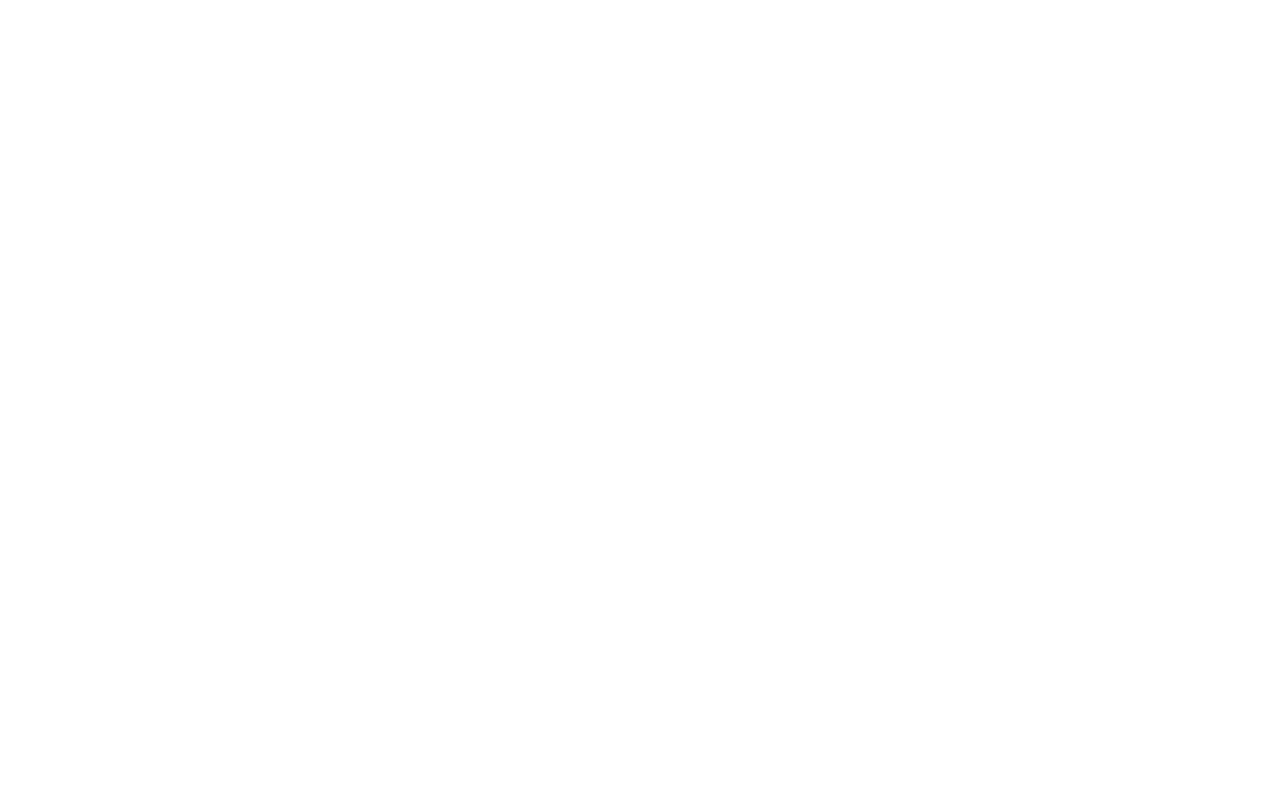
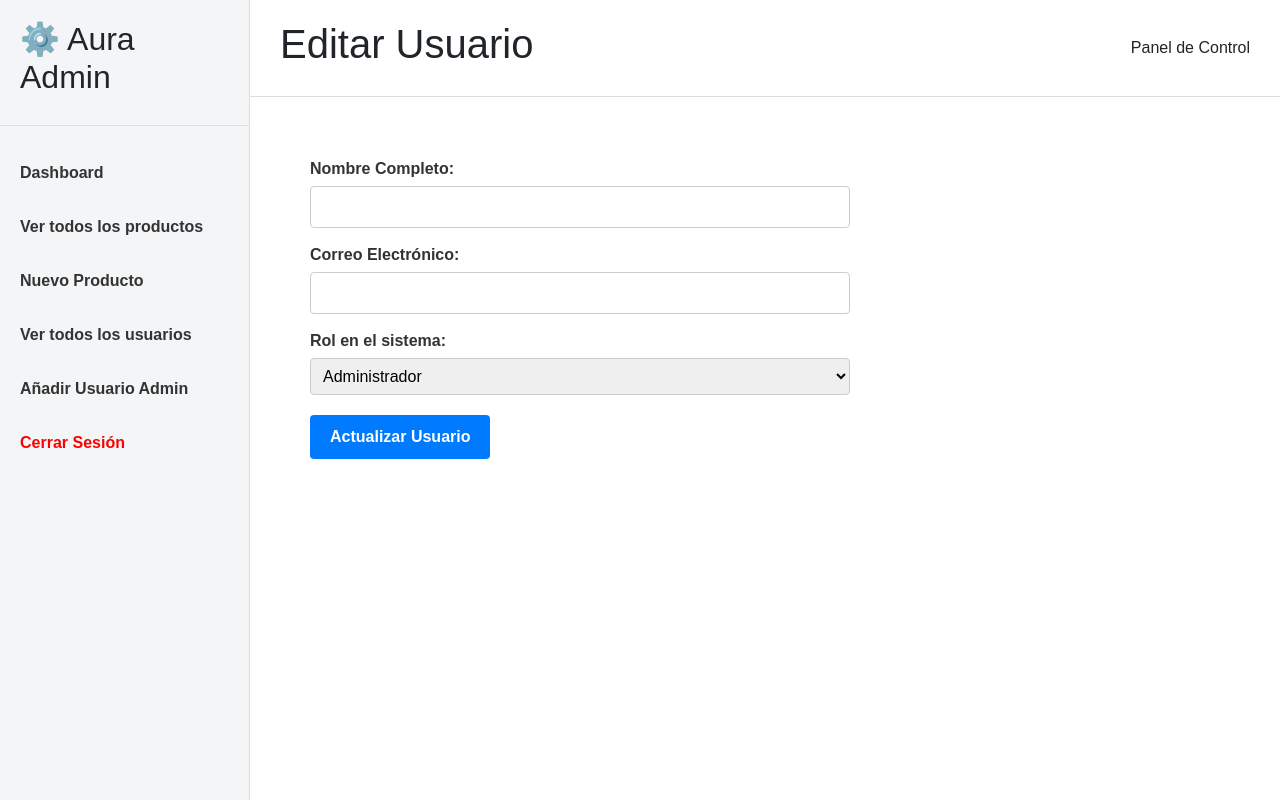
Before and after one commit to Fernand0SC/aura-shopEV2, a React (Vite) app: page /admin/usuario/editar/1 in a window 1280 px wide. Before the commit this address had no page. Built offline with nearby package versions, Linux system fonts and the light colour scheme.

Commit message:
Se implementan funciones de eliminar y editar usuarios con localStorage

```diff
--- a/src/App.jsx
+++ b/src/App.jsx
@@ -19,6 +19,7 @@ import { AdminNuevoProducto } from './pages/AdminNuevoProducto';
 import { AdminUsuarios } from './pages/AdminUsuarios';
 import { AdminNuevoUsuario } from './pages/AdminNuevoUsuario';
 import { AdminEditarProducto } from './pages/AdminEditarProducto';
+import { AdminEditarUsuario } from './pages/AdminEditarUsuario';
 
 //molde cliente (con Header y Footer)
 const ClientLayout = ({ children }) => (
@@ -52,6 +53,7 @@ function App() {
         <Route path="/admin/usuarios" element={<AdminUsuarios />} />
         <Route path="/admin/usuario/nuevo" element={<AdminNuevoUsuario />} />
         <Route path="/admin/producto/editar/:id" element={<AdminEditarProducto />} />
+        <Route path="/admin/usuario/editar/:id" element={<AdminEditarUsuario />} />
       </Routes>
     </Router>
   );
--- /dev/null
+++ b/src/pages/AdminEditarUsuario.jsx
@@ -0,0 +1,88 @@
+// src/pages/AdminEditarUsuario.jsx
+import { useState, useEffect } from 'react';
+import { useNavigate, useParams } from 'react-router-dom';
+import { AdminLayout } from '../components/AdminLayout';
+
+export const AdminEditarUsuario = () => {
+    const { id } = useParams();
+    const navigate = useNavigate();
+
+    const [nombre, setNombre] = useState('');
+    const [correo, setCorreo] = useState('');
+    const [rol, setRol] = useState('');
+
+    useEffect(() => {
+        const usuariosGuardados = JSON.parse(localStorage.getItem('misUsuarios')) || [];
+        const usuarioAEditar = usuariosGuardados.find(u => u.id === parseInt(id));
+
+        if (usuarioAEditar) {
+            setNombre(usuarioAEditar.nombre);
+            setCorreo(usuarioAEditar.correo);
+            setRol(usuarioAEditar.rol);
+        }
+    }, [id]);
+
+    const handleSubmit = (e) => {
+        e.preventDefault();
+
+        if (!nombre || !correo || !rol) {
+            alert('Por favor, completa todos los campos.');
+            return;
+        }
+
+        const usuariosGuardados = JSON.parse(localStorage.getItem('misUsuarios')) || [];
+
+        const listaActualizada = usuariosGuardados.map(user => {
+            if (user.id === parseInt(id)) {
+                return { ...user, nombre, correo, rol };
+            }
+            return user;
+        });
+
+        localStorage.setItem('misUsuarios', JSON.stringify(listaActualizada));
+        alert('¡Usuario actualizado con éxito!');
+        navigate('/admin/usuarios');
+    };
+
+    return (
+        <AdminLayout titulo="Editar Usuario">
+            <div style={{ backgroundColor: '#fff', padding: '30px', borderRadius: '8px', color: '#333', maxWidth: '600px' }}>
+                <form onSubmit={handleSubmit}>
+                    <div style={{ marginBottom: '15px' }}>
+                        <label style={{ display: 'block', fontWeight: 'bold', marginBottom: '5px' }}>Nombre Completo:</label>
+                        <input
+                            type="text"
+                            value={nombre}
+                            onChange={(e) => setNombre(e.target.value)}
+                            style={{ width: '100%', padding: '8px', border: '1px solid #ccc', borderRadius: '4px' }}
+                        />
+                    </div>
+                    <div style={{ marginBottom: '15px' }}>
+                        <label style={{ display: 'block', fontWeight: 'bold', marginBottom: '5px' }}>Correo Electrónico:</label>
+                        <input
+                            type="email"
+                            value={correo}
+                            onChange={(e) => setCorreo(e.target.value)}
+                            style={{ width: '100%', padding: '8px', border: '1px solid #ccc', borderRadius: '4px' }}
+                        />
+                    </div>
+                    <div style={{ marginBottom: '20px' }}>
+                        <label style={{ display: 'block', fontWeight: 'bold', marginBottom: '5px' }}>Rol en el sistema:</label>
+                        <select
+                            value={rol}
+                            onChange={(e) => setRol(e.target.value)}
+                            style={{ width: '100%', padding: '8px', border: '1px solid #ccc', borderRadius: '4px' }}
+                        >
+                            <option value="Administrador">Administrador</option>
+                            <option value="Editor de Productos">Editor de Productos</option>
+                            <option value="Soporte al Cliente">Soporte al Cliente</option>
+                        </select>
+                    </div>
+                    <button type="submit" className="btn-submit">
+                        Actualizar Usuario
+                    </button>
+                </form>
+            </div>
+        </AdminLayout>
+    );
+};
--- a/src/pages/AdminUsuarios.jsx
+++ b/src/pages/AdminUsuarios.jsx
@@ -1,12 +1,34 @@
+// src/pages/AdminUsuarios.jsx
+import { useState, useEffect } from 'react';
 import { Link } from 'react-router-dom';
 import { AdminLayout } from '../components/AdminLayout';
 
 export const AdminUsuarios = () => {
-    const usuariosSimulados = [
+    const [usuarios, setUsuarios] = useState([]);
+
+    const usuariosIniciales = [
         { id: 1, nombre: 'Fernando Serrano', correo: 'fernando@duoc.cl', rol: 'Administrador' },
-        { id: 2, nombre: 'Manuel', correo: 'manuel@duoc.cl', rol: 'Administrador' },
-        { id: 3, nombre: 'Matias', correo: 'matias@duoc.cl', rol: 'Administrador' }
+        { id: 2, nombre: 'Manuel', correo: 'manuel@duoc.cl', rol: 'Editor de Productos' },
+        { id: 3, nombre: 'Matias', correo: 'matias@duoc.cl', rol: 'Soporte al Cliente' }
     ];
+
+    useEffect(() => {
+        const usuariosGuardados = JSON.parse(localStorage.getItem('misUsuarios'));
+        if (usuariosGuardados) {
+            setUsuarios(usuariosGuardados);
+        } else {
+            setUsuarios(usuariosIniciales);
+            localStorage.setItem('misUsuarios', JSON.stringify(usuariosIniciales));
+        }
+    }, []);
+
+    const eliminarUsuario = (id, nombre) => {
+        if (window.confirm(`¿Estás seguro de que deseas eliminar al usuario "${nombre}"?`)) {
+            const nuevaLista = usuarios.filter(user => user.id !== id);
+            setUsuarios(nuevaLista);
+            localStorage.setItem('misUsuarios', JSON.stringify(nuevaLista));
+        }
+    };
 
     return (
         <AdminLayout titulo="Gestión de Usuarios">
@@ -27,15 +49,21 @@ export const AdminUsuarios = () => {
                     </tr>
                 </thead>
                 <tbody>
-                    {usuariosSimulados.map((user) => (
+                    {usuarios.map((user) => (
                         <tr key={user.id}>
                             <td>U00{user.id}</td>
                             <td>{user.nombre}</td>
                             <td>{user.correo}</td>
                             <td><span style={{ fontWeight: 'bold', color: '#17a2b8' }}>{user.rol}</span></td>
                             <td>
-                                <a href="#" className="btn-editar" onClick={(e) => e.preventDefault()}>Editar</a> |{' '}
-                                <a href="#" className="btn-eliminar" onClick={(e) => e.preventDefault()}>Eliminar</a>
+                                <Link to={`/admin/usuario/editar/${user.id}`} className="btn-editar">Editar</Link> |{' '}
+                                <button
+                                    className="btn-eliminar"
+                                    style={{ border: 'none', background: 'none', cursor: 'pointer', color: '#dc3545', padding: 0, font: 'inherit', textDecoration: 'underline' }}
+                                    onClick={() => eliminarUsuario(user.id, user.nombre)}
+                                >
+                                    Eliminar
+                                </button>
                             </td>
                         </tr>
                     ))}
```
